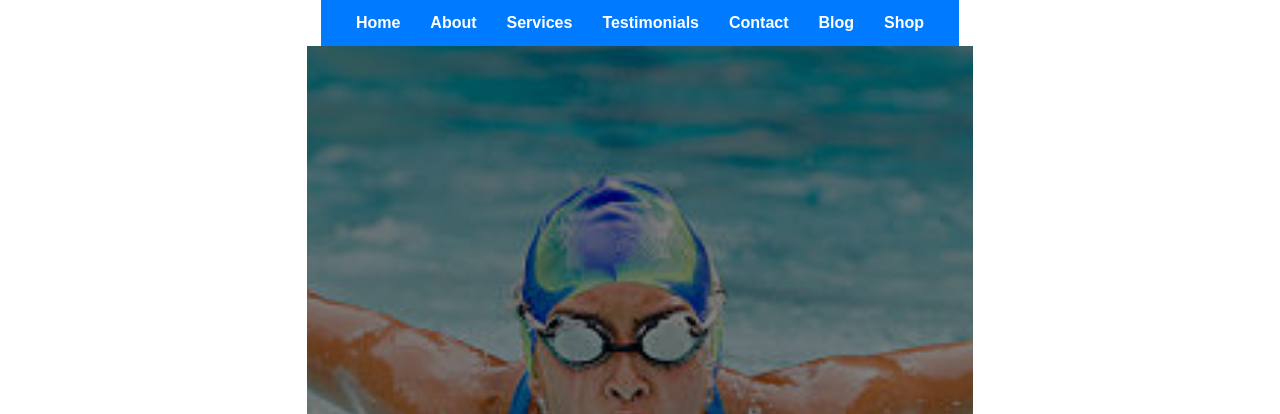
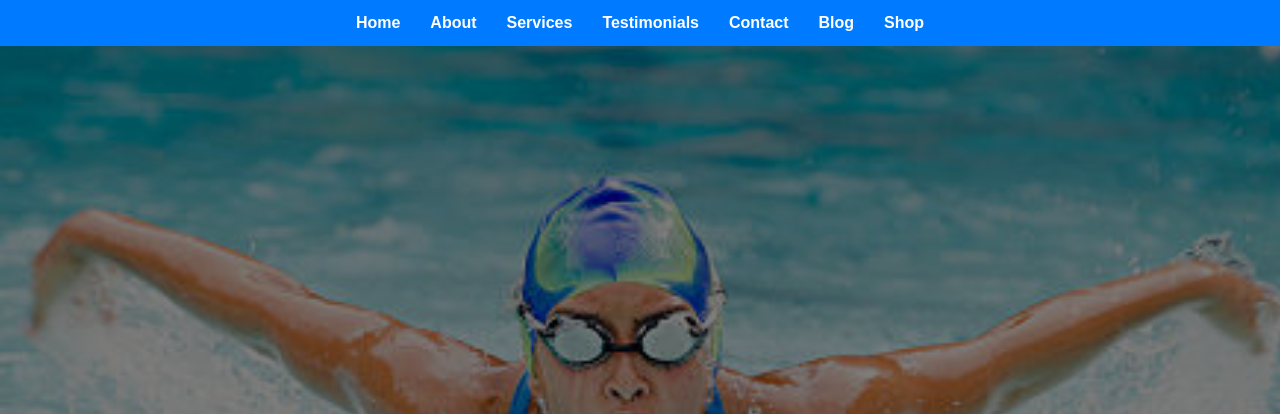
Before and after one commit to christian-ogoh-odaba-2023/mywork.com, a plain HTML site: page index.html in a window 1280 px wide. Shown: the top 414 px of the page. Drawn offline with Linux system fonts and the light colour scheme.

Commit message:
Update style.css

```diff
--- a/style.css
+++ b/style.css
@@ -9,11 +9,6 @@ body {
   font-family: 'Arial', sans-serif;
   line-height: 1.6;
   color: #333;
-  margin: 0;
-  place-items: center;
-  juatify-content: center;
-  height: 100vh;
-  position: relative;
 }
 
 /* Hero Section */
```
